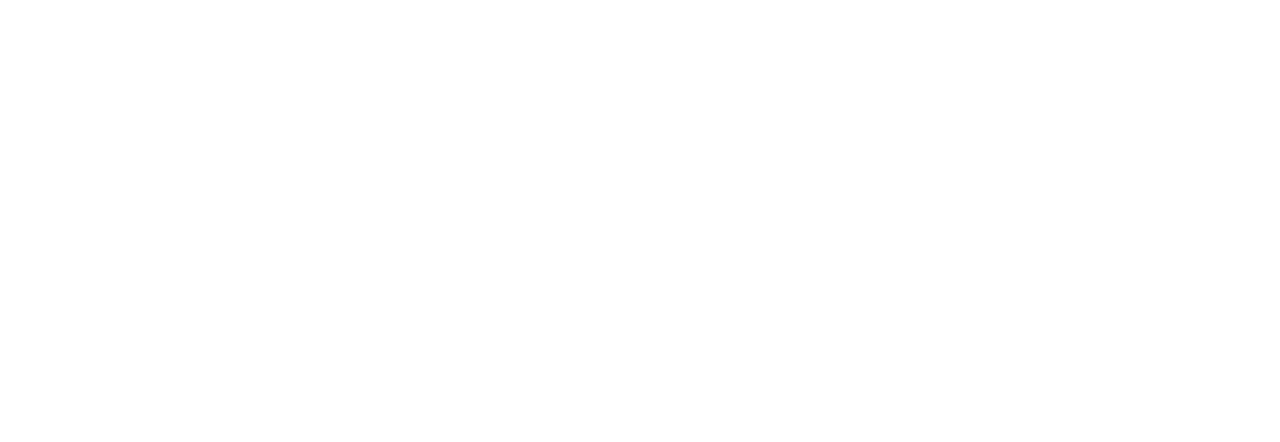
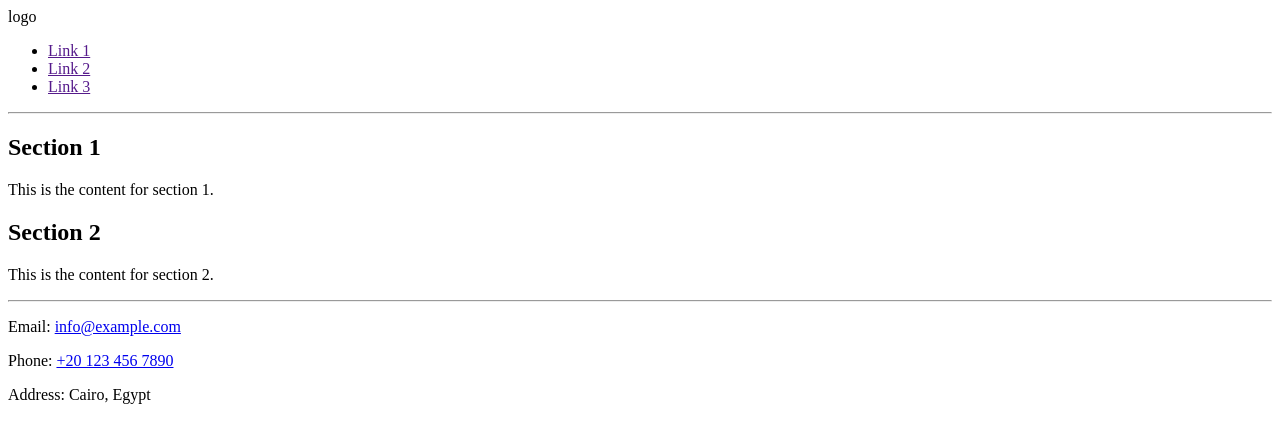
Before and after one commit to MostafaSobhy4/DEPI-Assignments, a plain HTML site: page index.html in a window 1280 px wide. Drawn offline with Linux system fonts and the light colour scheme.

Commit message:
Build a Website with 3 Sections is done

```diff
--- a/index.html
+++ b/index.html
@@ -2,9 +2,40 @@
 <head>
     <meta charset="UTF-8">
     <meta name="viewport" content="width=device-width, initial-scale=1.0">
-    <title>Document</title>
+    <title>Build a Website with 3 Sections</title>
 </head>
+
 <body>
-
+    <header>
+        logo
+        <nav>
+            <ul>
+                <li><a href="">Link 1</a></li>
+                <li><a href="">Link 2</a></li>
+                <li><a href="">Link 3</a></li>
+            </ul>
+        </nav>
+    </header>
+    <hr>
+    <main>
+        <section id="section1">
+            <article>
+                <h2>Section 1</h2>
+                <p>This is the content for section 1.</p>
+            </article>
+        </section>
+        <section id="section2">
+            <article>
+                <h2>Section 2</h2>
+                <p>This is the content for section 2.</p>
+            </article>
+        </section>
+    </main>
+    <hr>
+    <footer>
+        <p>Email: <a href="mailto:info@example.com">info@example.com</a></p>
+        <p>Phone: <a href="tel:+201234567890">+20 123 456 7890</a></p>
+        <p>Address: Cairo, Egypt</p>
+    </footer>
 </body>
 </html>
```
